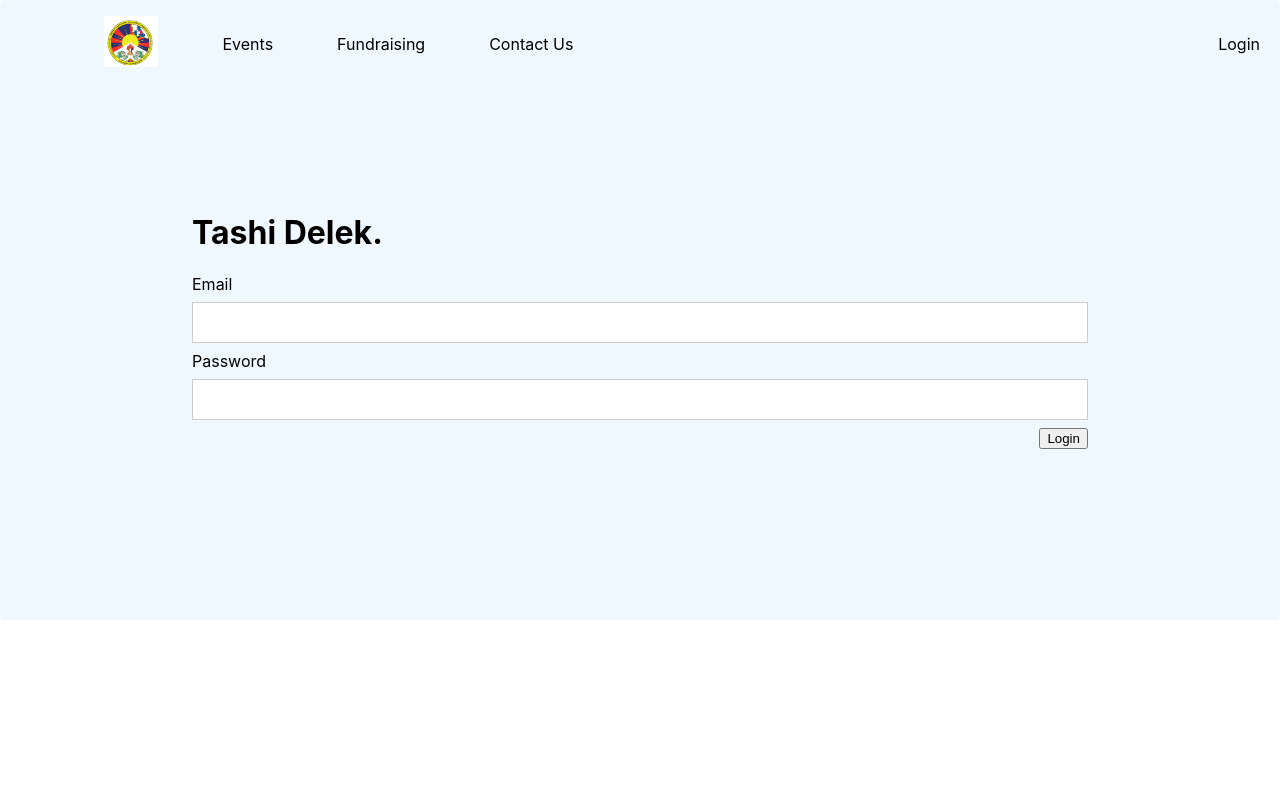
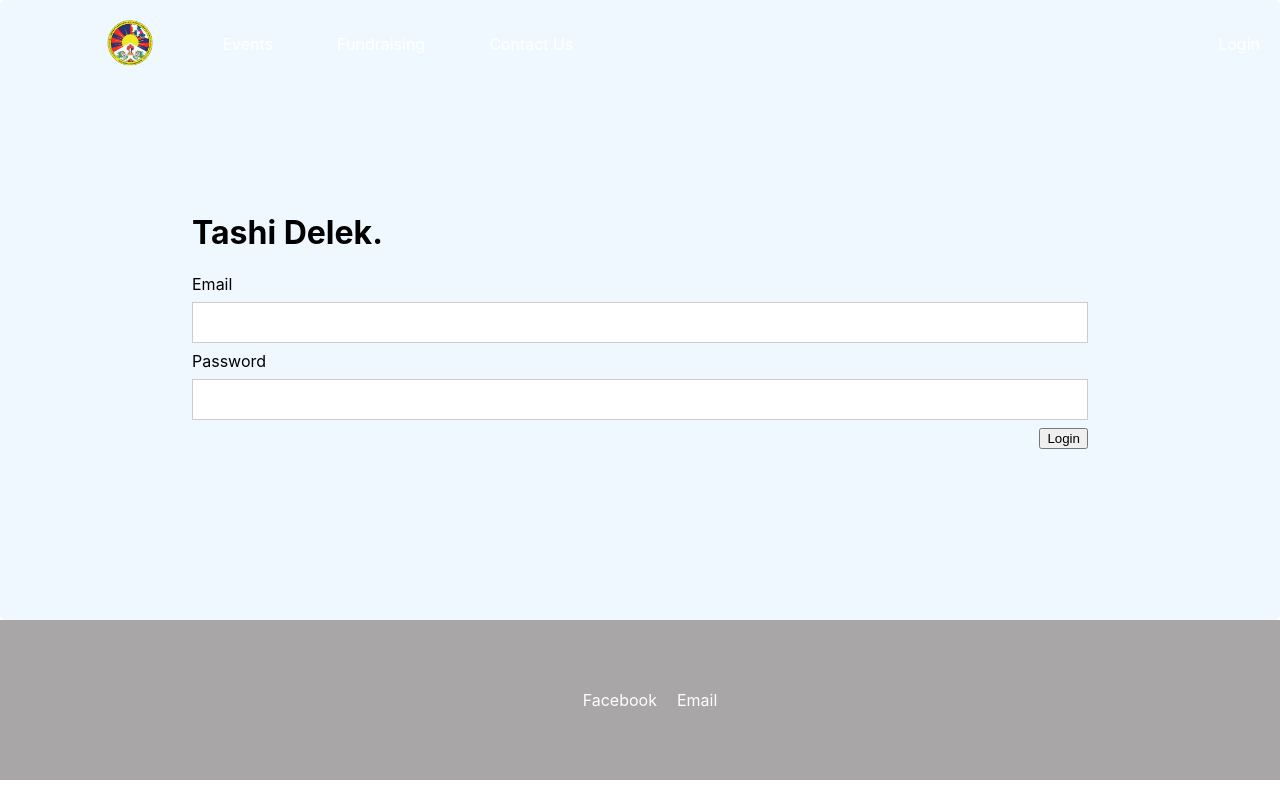
Before and after one commit to RinchenTuladhar/TCBNorthReactJS, a React (Create React App) app: page /login in a window 1280 px wide. Built offline with nearby package versions, Linux system fonts and the light colour scheme; no server answers.

Commit message:
Styling update with Navbar + footer addition

```diff
--- a/src/App.js
+++ b/src/App.js
@@ -16,6 +16,7 @@ import Home from './component/Home';
 import Navbar from './component/Navbar';
 import Login from "./component/auth/Login";
 import Admin from "./component/Admin";
+import Footer from "./component/Footer";
 import fire from "./config/Fire";
 
 class App extends Component {
@@ -52,6 +53,7 @@ class App extends Component {
           <Route exact path="/" component={Home}/>
           { this.state.user ? <Route exact path="/admin" component={Admin}/> : <Route exact path="/login" component={Login}/> }
         </Switch>
+        <Footer/>
       </Router>
       </div>
     );
--- /dev/null
+++ b/src/component/Footer.js
@@ -0,0 +1,17 @@
+import React from "react";
+import "./Footer.scss";
+
+function Footer(){
+  return (
+    <div className="site-footer">
+      <footer>
+        <ul>
+          <li><a href="https://www.facebook.com/groups/171713289595372/" target="_blank">Facebook</a></li>
+          <li><a href="mailto:tcbnorthuk@gmail.com" target="_blank">Email</a></li>
+        </ul>
+      </footer>
+    </div>
+  )
+}
+
+export default Footer
--- /dev/null
+++ b/src/component/Footer.scss
@@ -0,0 +1,25 @@
+.site-footer {
+  footer {
+    height: 20vh;
+    background: #A8A6A6;
+
+    ul {
+      list-style-type: none;
+      display: flex;
+      align-items: center;
+      justify-content: center;
+      height: 100%;
+      padding: 0px;
+      margin: 0px;
+
+      li {
+        margin-left: 20px;
+
+        a {
+          color: white;
+          text-decoration: none;
+        }
+      }
+    }
+  }
+}
--- a/src/component/Home.js
+++ b/src/component/Home.js
@@ -22,12 +22,17 @@ function Home(){
         <p>
         Our main aim is to give Tibetan people residing in the North (including Yorkshire, Lancashire, Nottinghamshire, Derbyshire, Merseyside, Newcastle, and Sunderland) the opportunity to meet other Tibetans and their families with the focus on preserving the language of Tibet, its culture and identity. We aim to keep this alive in our Tibetan Community UK North Association and thriving in the UK for the benefit of the People from Tibet, the Tibetan Cause and more importantly to make others aware of the beauty of our colourful and varied culture.
         </p>
+
         <p>
         We like to come together in various locations throughout the North of England, mainly Manchester and Liverpool, whether it be to celebrate key events in the Tibetan lunar calendar, to raise money through sponsorship or a simple picnic where friends can meet and have fun.
         </p>
 
         <p>
-        The Tibetan Community UK North Association is a very active and inclusive group and welcomes Tibetans as well as people from other traditions and culture. All are welcome!
+        The Tibetan Community UK North Association is a very active and inclusive group and welcomes Tibetans as well as people from other traditions and culture.
+        </p>
+
+        <p>
+        All are welcome!
         </p>
       </div>
     </div>
--- a/src/component/Navbar.js
+++ b/src/component/Navbar.js
@@ -17,8 +17,14 @@ class Navbar extends React.Component{
   componentDidMount(){
     document.addEventListener("scroll", () => {
       const backgroundcolor = window.scrollY > 100 ? "white" : "transparent"
+      const color = window.scrollY > 100 ? "black" : "white"
 
-      this.setState({ backgroundColor: backgroundcolor });
+      this.setState({
+        backgroundColor: backgroundcolor,
+        color: color
+      });
+
+      console.log(this.state.backgroundColor);
     });
   }
 
@@ -32,23 +38,23 @@ class Navbar extends React.Component{
 
   render(){
     return(
-        <nav className="main-navbar" style={this.state}>
+        <nav className="main-navbar" style={{backgroundColor: this.state.backgroundColor}}>
           <ul className="menu">
             <li className="logo">
-              <img src="img/tibetanlogo.png"/>
+              <a href="/"><img src="img/tibetanlogo.png"/></a>
             </li>
             <li className="item">
-              <a href="#">Events</a>
+              <a href="#" style={{color: this.state.color}}>Events</a>
             </li>
             <li className="item">
-              <a href="#">Fundraising</a>
+              <a href="#" style={{color: this.state.color}}>Fundraising</a>
             </li>
             <li className="item">
-              <a href="#">Contact Us</a>
+              <a href="#" style={{color: this.state.color}}>Contact Us</a>
             </li>
             <li className="item logout">
             { firebase.auth().currentUser ?
-              <a href="/" onClick={this.logout}>Logout</a> : <a href="/login">Login</a>
+              <a href="/" onClick={this.logout} style={{color: this.state.color}}>Logout</a> : <a href="/login" style={{color: this.state.color}}>Login</a>
             }
             </li>
           </ul>
--- a/src/component/Navbar.scss
+++ b/src/component/Navbar.scss
@@ -15,7 +15,7 @@
 
       a {
         text-decoration: none;
-        color: black;
+        color: white;
       }
     }
 
```
Also changed, not shown: public/img/tibetanlogo.png.
